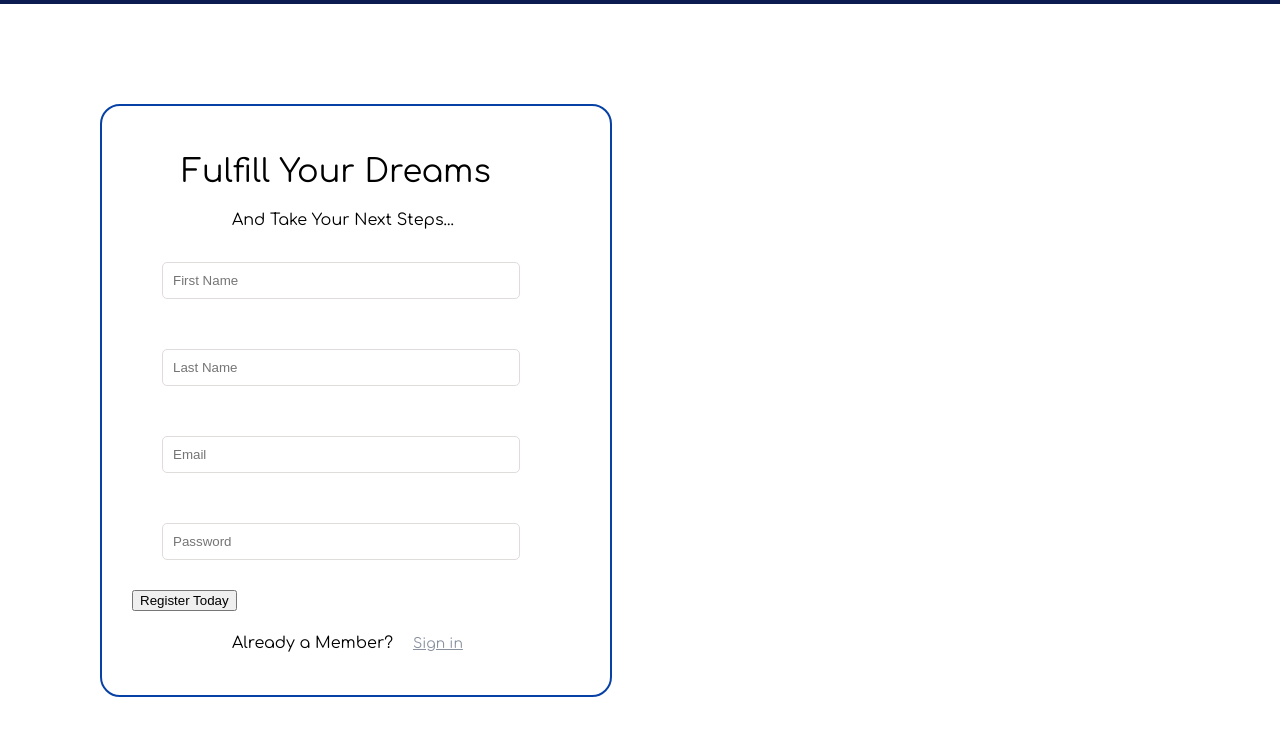
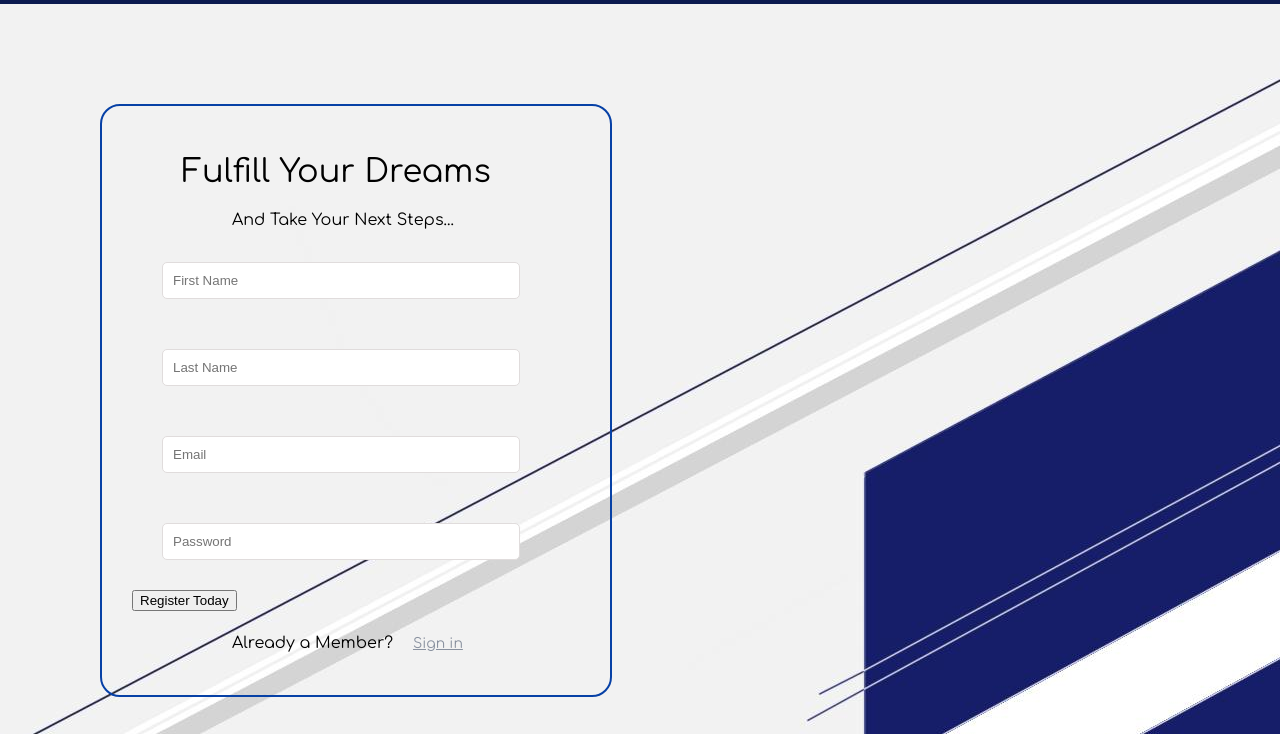
Before and after one commit to droom2019/droom-UI, a plain HTML site: page index.html in a window 1280 px wide. Shown: the part 66-800 px from the top of the page. Drawn offline with Linux system fonts and the light colour scheme.

Commit message:
add background

```diff
--- a/less/home-page.less
+++ b/less/home-page.less
@@ -1,3 +1,6 @@
+body {
+	background-image: url(../images/background1.jpg);
+}
 .home-page {
 	max-width: 1600px;
 	width: 100%;
```
Also changed, not shown: css/index.css, images/background1.jpg (added), index.html (indentation only), 2 other files.
